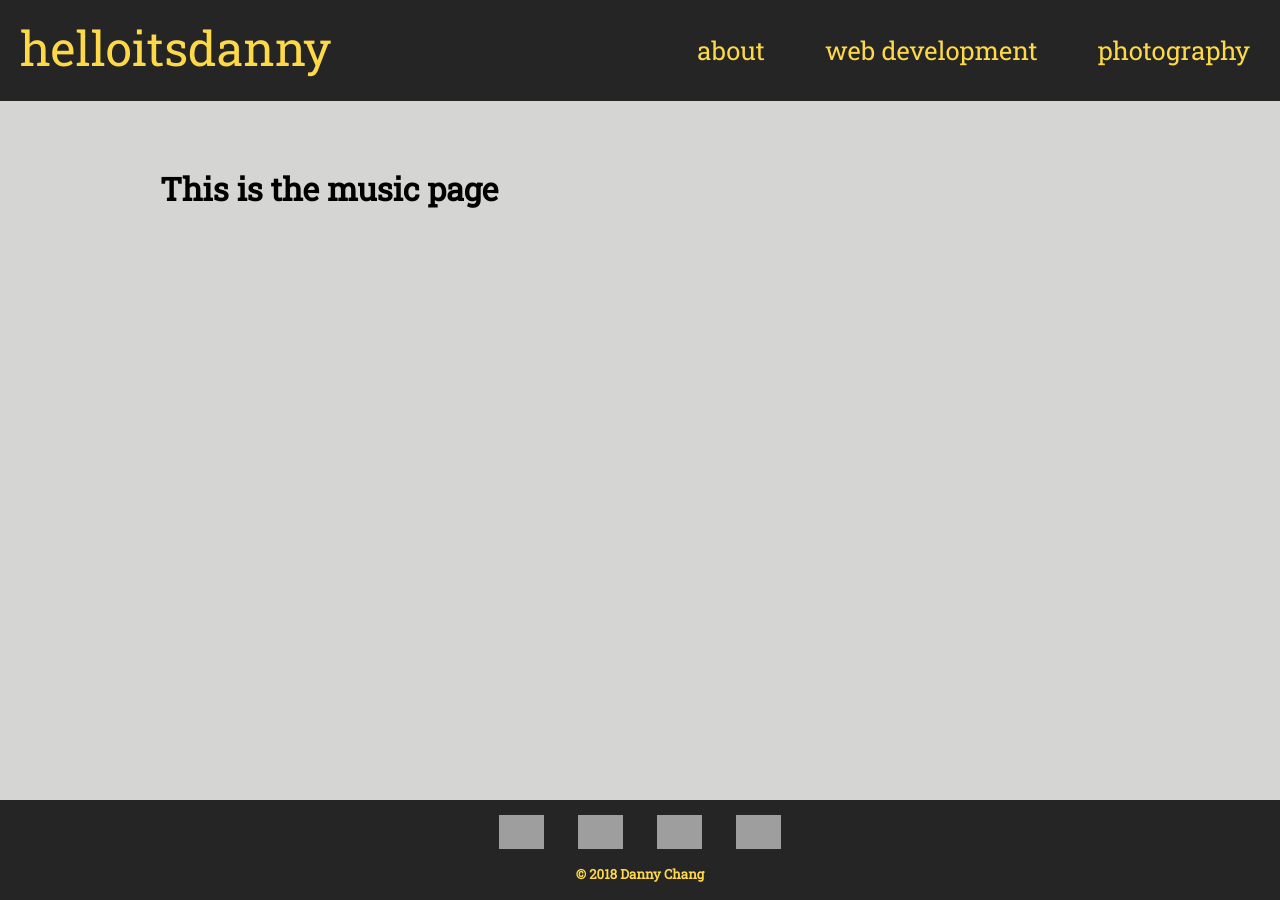
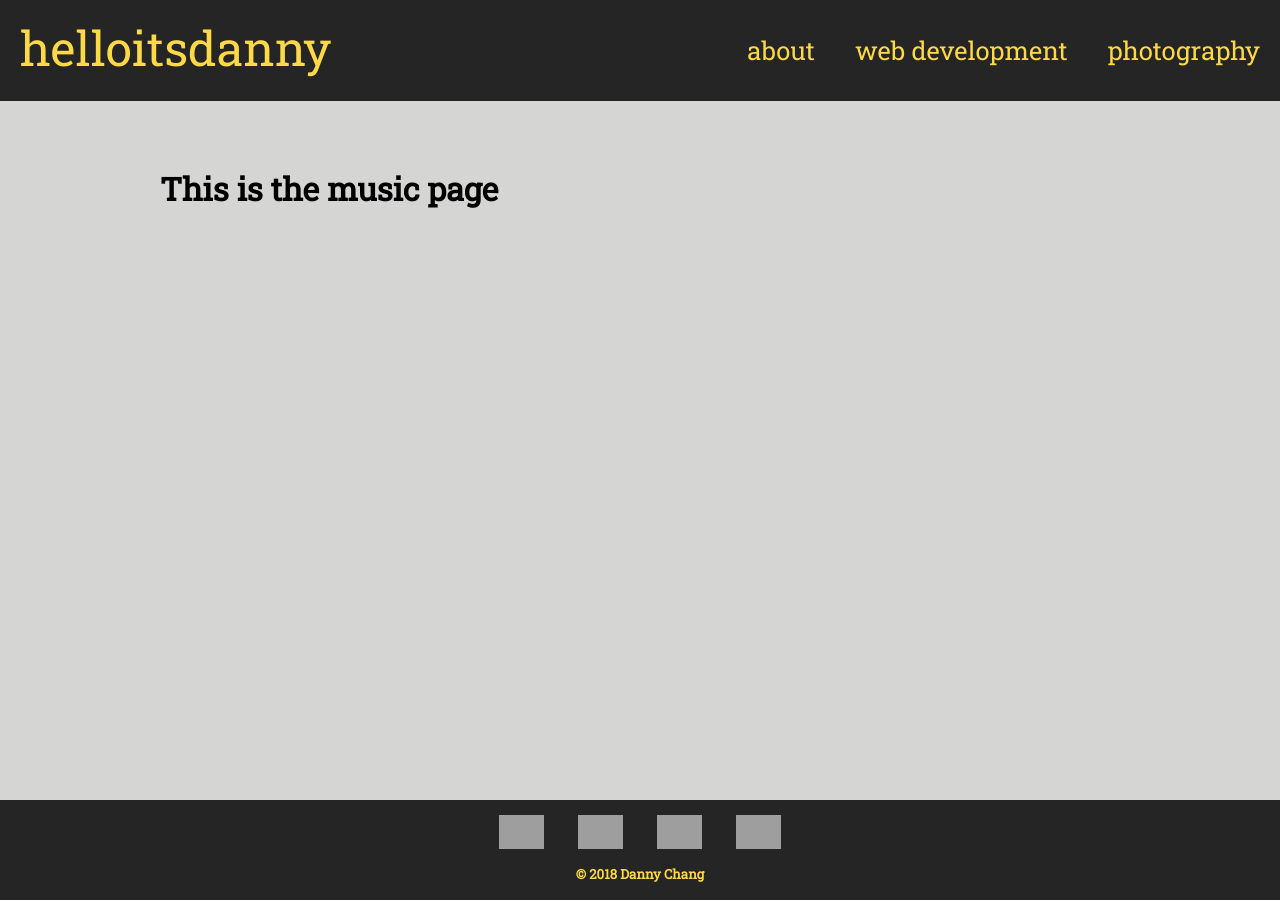
Before and after one commit to pacemade/portfolio, a Jekyll site: the page built from music.html, in a window 1280 px wide. Built offline with Jekyll 4.4.1, drawn with Linux system fonts in a browser that asks for light colours; nearby versions of some CDN libraries; grey boxes are pictures that could not be loaded.

Commit message:
responsive icons work a little better

```diff
--- a/_sass/_header_and_footer.scss
+++ b/_sass/_header_and_footer.scss
@@ -2,8 +2,6 @@
   width: 100%;
   background-color: $primaryColor;
 }
-
-
 
 // this lets the nav float right without being weird
 .site-header::after {
@@ -167,6 +165,7 @@
   .site-header {
     .logo {
       font-size: 3.0em;
+      padding-right: 0px;
     }
     li a {
       font-size: 1.6em;
@@ -181,13 +180,13 @@
 
 }
 
-@media only screen and (min-width: 1025px) {
+@media only screen and (min-width: $large) {
 
   .site-header li {
     float: left;
   }
   .site-header li a {
-    padding: 20px 30px;
+    padding: 20px 20px;
     display: table-cell;
     vertical-align: middle;
   }
--- a/_sass/_panels.scss
+++ b/_sass/_panels.scss
@@ -76,7 +76,7 @@
 // }
 
 
-@media only screen and (min-width: $medium) {
+@media only screen and (min-width: 480px) {
 
   .icon {
     height: 100px;
```
Also changed, not shown: 1 other file.
